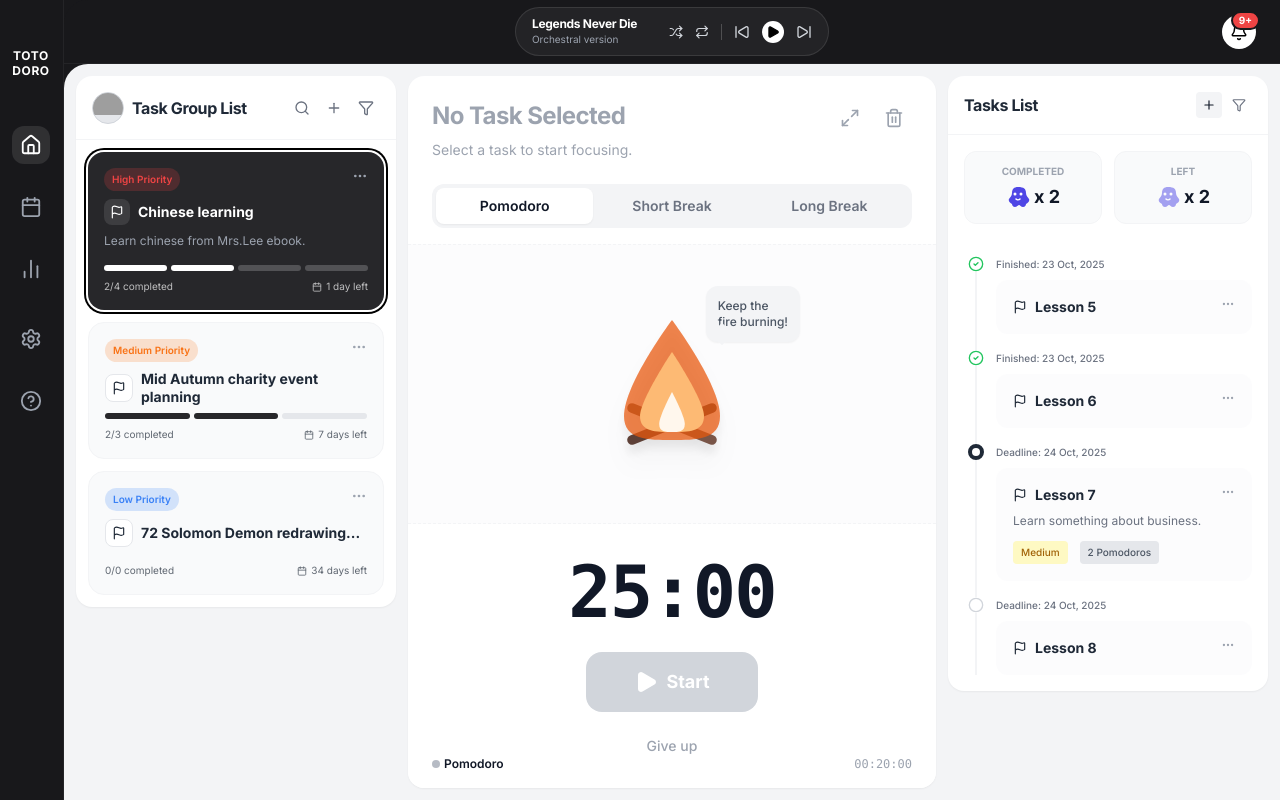
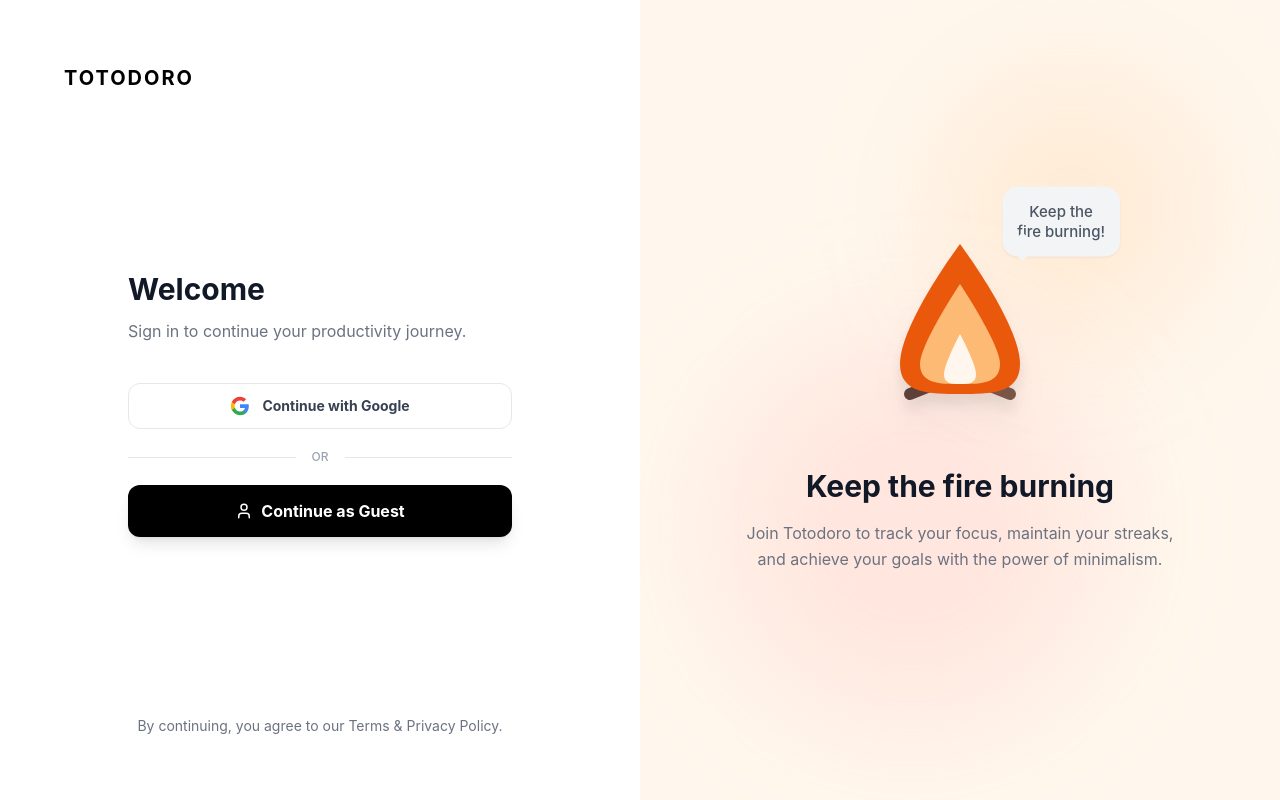
Before and after one commit to latrung124/totorodo-web, a React (Vite) app: page / in a window 1280 px wide. Built offline with nearby package versions, Linux system fonts and the light colour scheme; grey boxes are pictures that could not be loaded.

Commit message:
feat: Introduce login screen and conditional rendering for application access.

```diff
--- a/src/App.tsx
+++ b/src/App.tsx
@@ -1,6 +1,6 @@
 import { useState, useEffect } from 'react';
 import { Sidebar, Header } from './layouts';
-import { StatisticsView, SettingsView, HelpView, CalendarView } from './components/views';
+import { StatisticsView, SettingsView, HelpView, CalendarView, LoginView } from './components/views';
 import { TaskGroupList, TimerPanel, TasksList } from './components/home';
 import { CreateModal } from './components/shared';
 import type { TabView } from './types';
@@ -23,6 +23,8 @@ function App() {
     setCreateModalOpen(true);
   };
 
+  const [isLoggedIn, setIsLoggedIn] = useState(false);
+
   useEffect(() => {
     fetchTaskGroups();
     fetchTasks();
@@ -34,6 +36,10 @@ function App() {
       setSelectedGroupId(taskGroups[0].id);
     }
   }, [taskGroups, selectedGroupId]);
+
+  if (!isLoggedIn) {
+    return <LoginView onLogin={() => setIsLoggedIn(true)} />;
+  }
 
   return (
     <div className="flex h-screen w-full bg-[#18181b] text-gray-900 font-sans overflow-hidden" style={{ fontFamily: "'Inter', sans-serif" }}>
--- /dev/null
+++ b/src/components/views/LoginView.tsx
@@ -0,0 +1,39 @@
+import React from 'react';
+import { User } from 'lucide-react';
+import { CampfireIllustration } from '../shared/CampfireIllustration';
+
+interface LoginViewProps {
+    onLogin: () => void;
+}
+
+export const LoginView: React.FC<LoginViewProps> = ({ onLogin }) => {
+    return (
+        <div className="flex h-screen w-full bg-white font-sans overflow-hidden">
+            <div className="w-full lg:w-1/2 flex flex-col p-8 lg:p-16 justify-between relative z-10">
+                <div className="text-black font-bold text-xl tracking-widest">TOTODORO</div>
+                <div className="max-w-sm w-full mx-auto">
+                    <div className="mb-10">
+                        <h1 className="text-3xl font-bold text-gray-900 mb-3">Welcome</h1>
+                        <p className="text-gray-500">Sign in to continue your productivity journey.</p>
+                    </div>
+                    <div className="space-y-5">
+                        <button className="w-full flex items-center justify-center gap-3 py-3 border border-gray-200 rounded-xl text-sm font-bold text-gray-700 hover:bg-gray-50 transition-colors">
+                            <svg className="w-5 h-5" viewBox="0 0 24 24"><path d="M22.56 12.25c0-.78-.07-1.53-.2-2.25H12v4.26h5.92c-.26 1.37-1.04 2.53-2.21 3.31v2.77h3.57c2.08-1.92 3.28-4.74 3.28-8.09z" fill="#4285F4" /><path d="M12 23c2.97 0 5.46-.98 7.28-2.66l-3.57-2.77c-.98.66-2.23 1.06-3.71 1.06-2.86 0-5.29-1.93-6.16-4.53H2.18v2.84C3.99 20.53 7.7 23 12 23z" fill="#34A853" /><path d="M5.84 14.09c-.22-.66-.35-1.36-.35-2.09s.13-1.43.35-2.09V7.07H2.18C1.43 8.55 1 10.22 1 12s.43 3.45 1.18 4.93l2.85-2.22.81-.62z" fill="#FBBC05" /><path d="M12 5.38c1.62 0 3.06.56 4.21 1.64l3.15-3.15C17.45 2.09 14.97 1 12 1 7.7 1 3.99 3.47 2.18 7.07l3.66 2.84c.87-2.6 3.3-4.53 6.16-4.53z" fill="#EA4335" /></svg>
+                            Continue with Google
+                        </button>
+                        <div className="flex items-center gap-4"><div className="h-px bg-gray-200 flex-1"></div><span className="text-xs text-gray-400 font-medium uppercase">or</span><div className="h-px bg-gray-200 flex-1"></div></div>
+                        <button onClick={onLogin} className="w-full py-3.5 bg-black hover:bg-gray-800 text-white font-bold rounded-xl shadow-lg transform active:scale-[0.98] transition-all flex items-center justify-center gap-2">
+                            <User size={18} /> Continue as Guest
+                        </button>
+                    </div>
+                </div>
+                <div className="text-center text-sm text-gray-500">By continuing, you agree to our Terms & Privacy Policy.</div>
+            </div>
+            <div className="hidden lg:flex lg:w-1/2 bg-[#FFF7ED] relative flex-col items-center justify-center p-12 text-center overflow-hidden">
+                <div className="absolute top-0 left-0 w-full h-full"><div className="absolute top-20 right-20 w-64 h-64 bg-orange-300/20 rounded-full blur-3xl"></div><div className="absolute bottom-20 left-20 w-96 h-96 bg-red-300/20 rounded-full blur-3xl"></div></div>
+                <div className="relative z-10 transform scale-125 mb-12"><CampfireIllustration /></div>
+                <div className="relative z-10 max-w-md"><h2 className="text-3xl font-bold text-gray-900 mb-4">Keep the fire burning</h2><p className="text-gray-500 leading-relaxed">Join Totodoro to track your focus, maintain your streaks, and achieve your goals with the power of minimalism.</p></div>
+            </div>
+        </div>
+    );
+};
--- a/src/components/views/index.ts
+++ b/src/components/views/index.ts
@@ -2,3 +2,4 @@ export { StatisticsView } from './StatisticsView';
 export { SettingsView } from './SettingsView';
 export { HelpView } from './HelpView';
 export { default as CalendarView } from './CalendarView';
+export { LoginView } from './LoginView';
```
